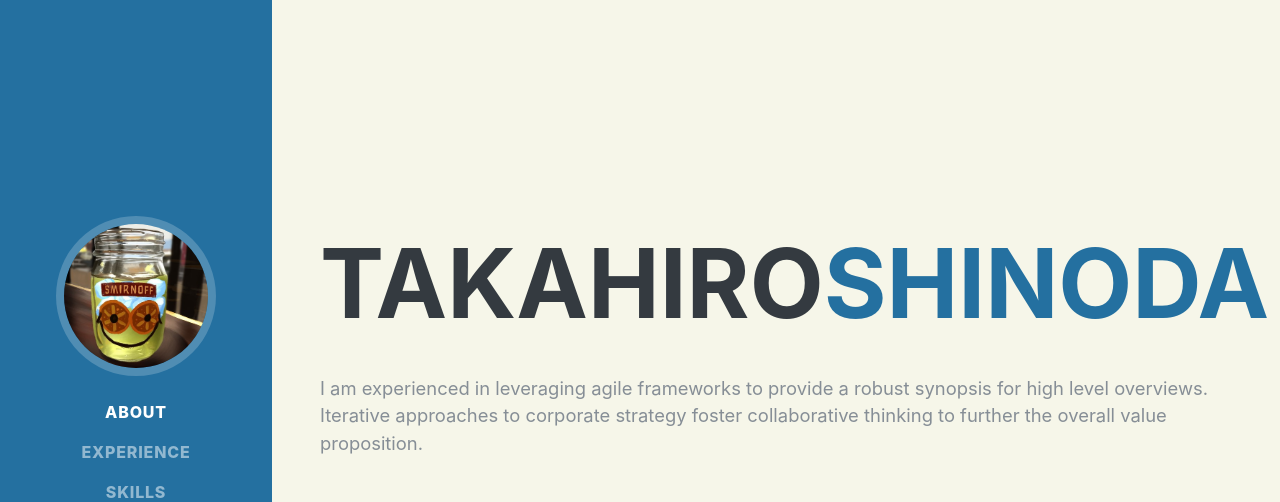
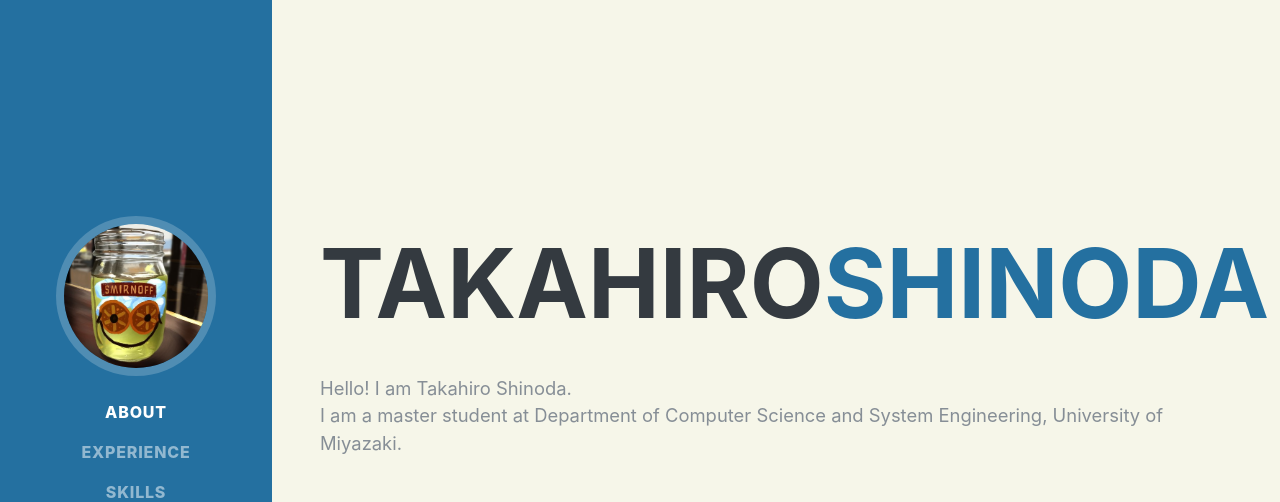
Before and after one commit to TakaShinoda/portfolio_v2, a Gatsby site: page / in a window 1280 px wide. Shown: the top 502 px of the page. Built offline with nearby package versions, Linux system fonts and the light colour scheme; Gatsby itself is replaced by a stand-in of ours; a web font is replaced by a local one.

Commit message:
ホームのメッセージ変更

```diff
--- a/src/pages/index.js
+++ b/src/pages/index.js
@@ -1,7 +1,5 @@
 import React from 'react';
-
 import Layout from '../components/Layout';
-
 import { Link } from 'gatsby';
 import Sidebar from '../components/Sidebar';
 import config from '../../config';
@@ -24,10 +22,9 @@ const IndexPage = () => (
             <a href={`mailto:${config.email}`}>{config.email}</a>*/}
           </div>
           <p className="lead mb-5">
-            I am experienced in leveraging agile frameworks to provide a robust
-            synopsis for high level overviews. Iterative approaches to corporate
-            strategy foster collaborative thinking to further the overall value
-            proposition.
+          Hello! I am Takahiro Shinoda.<br />
+          I am a master student at Department of Computer Science and System Engineering, University of Miyazaki.
+
           </p>
           <div className="social-icons">
             {config.socialLinks.map(social => {
```
